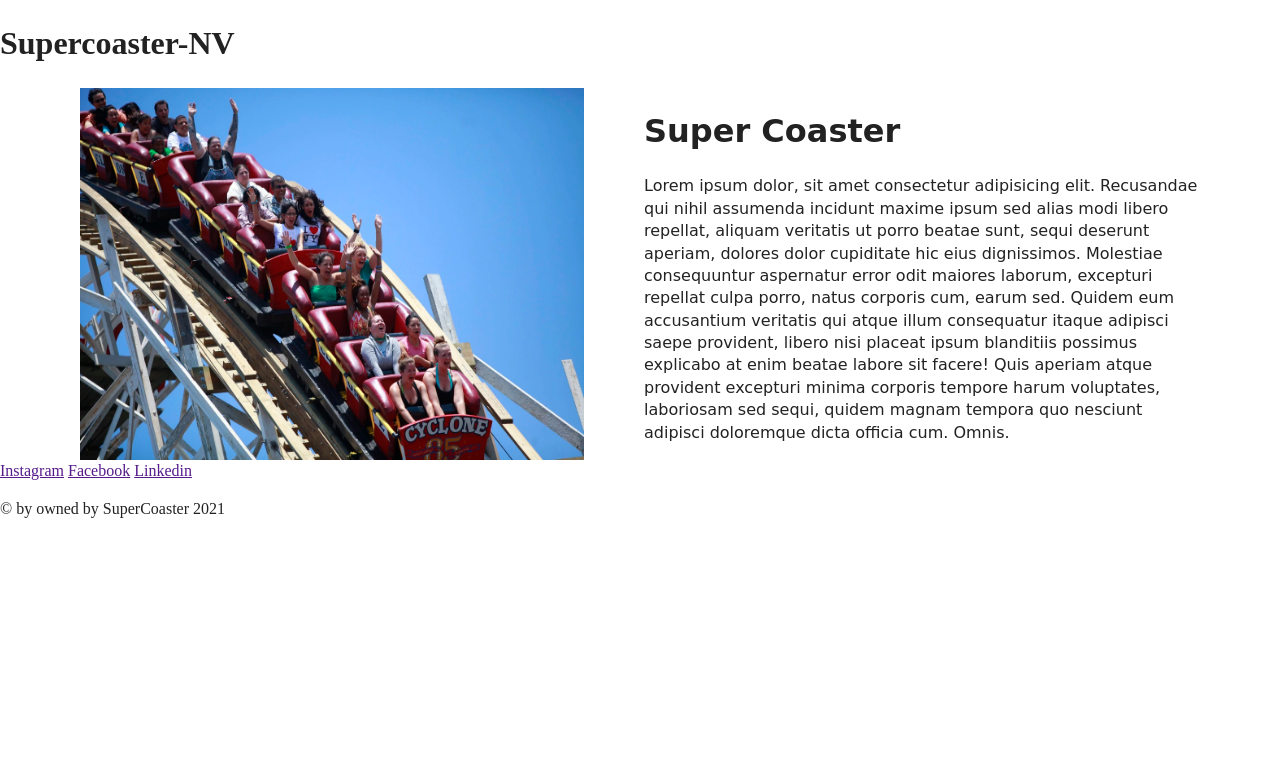
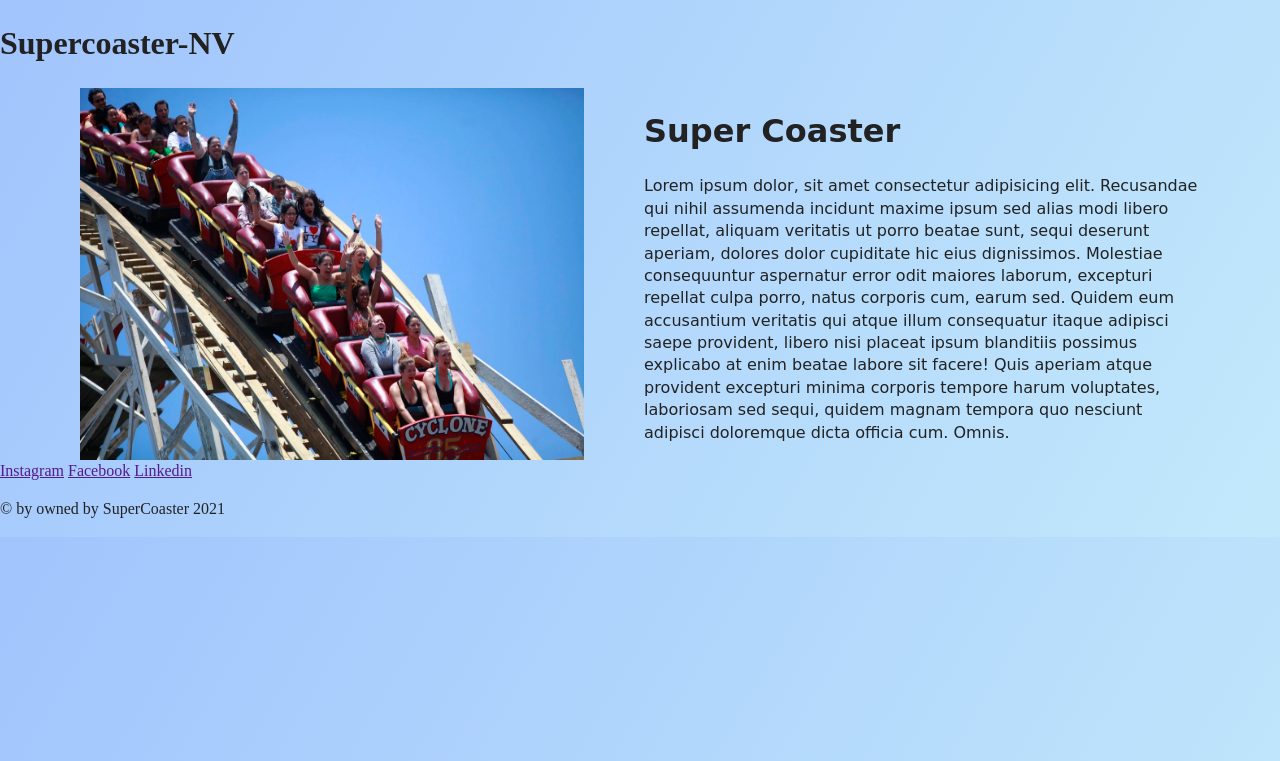
Before and after one commit to Koen-Smit/SuperCoaster-NV, a PHP site: page / in a window 1280 px wide. Shown: the top 761 px of the page. Run offline with PHP 8.4, Linux system fonts and the light colour scheme; some web fonts are replaced.

Commit message:
kleur van body veranderd

```diff
--- a/css/main.css
+++ b/css/main.css
@@ -278,3 +278,6 @@ textarea {
 .class2{
   margin-left: 60px;
 }
+body{
+  background-image: linear-gradient(120deg, #a1c4fd 0%, #c2e9fb 100%);
+}
```
